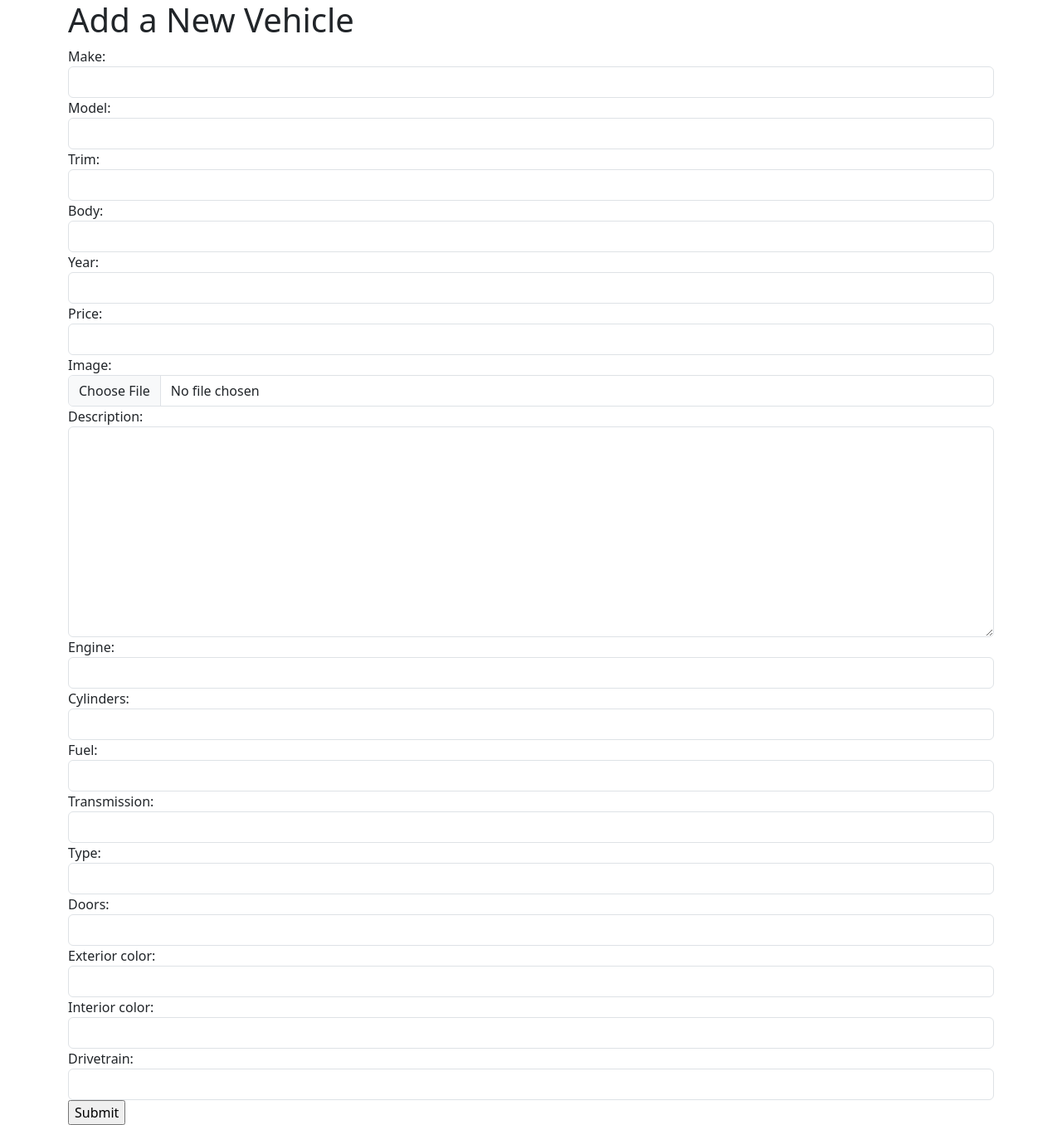
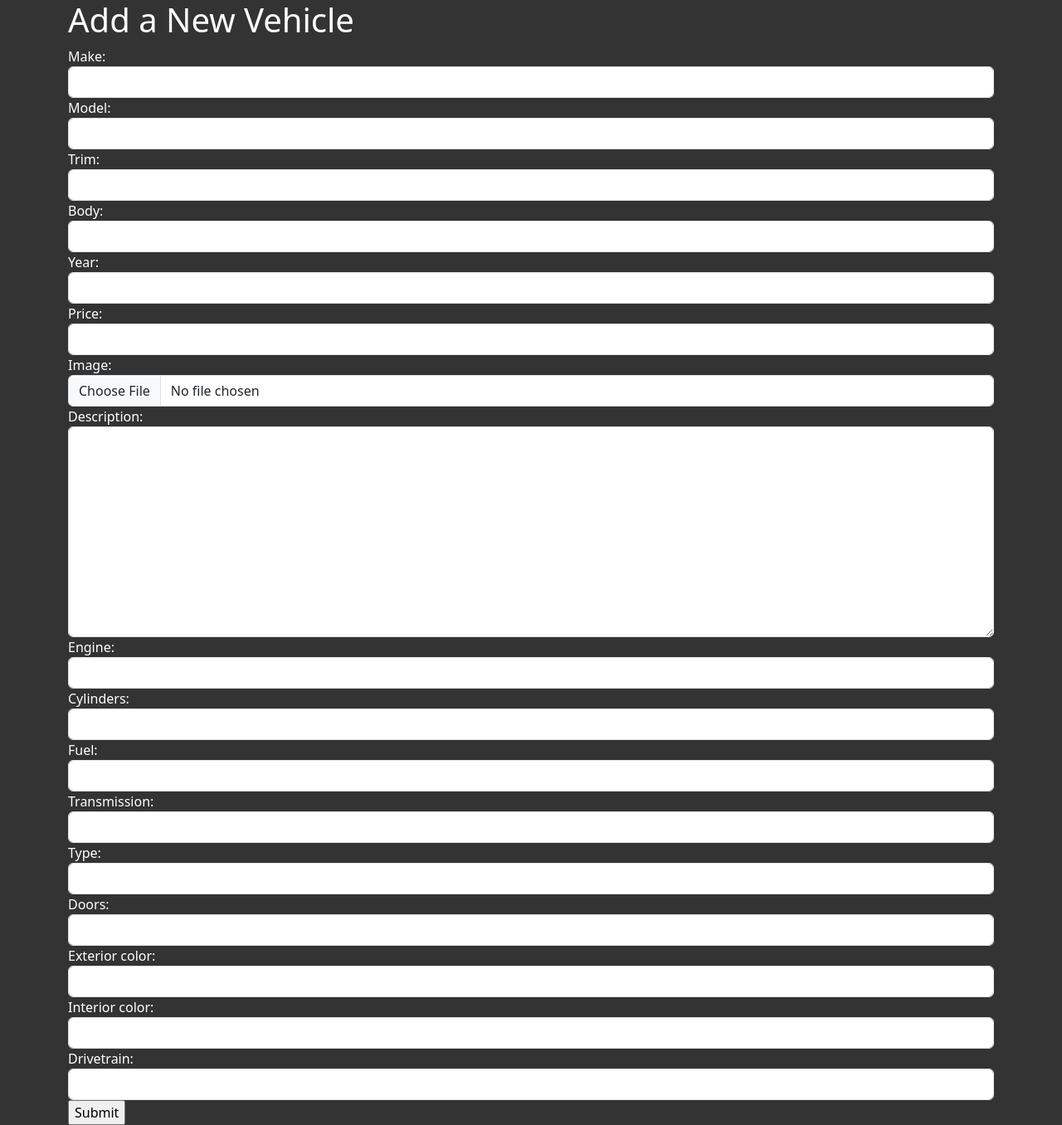
Before and after one commit to amirablhsn/CSCI2040U, a Django app: page /add/ in a window 1280 px wide. Shown: the whole page at 83% size. Run offline with Django 5.2, Linux system fonts and the light colour scheme.

Commit message:
added dark background for darkmode theme

```diff
--- a/catalogue/templates/add.html
+++ b/catalogue/templates/add.html
@@ -2,6 +2,12 @@
 {% block title %} Add Vehicle {% endblock %}
 
 {% block content %}
+<style>
+    body {
+        background-color: #333; /* Dark grey background */
+        color: white; /* Optional: makes text more readable */
+    }
+</style>
 <h1>Add a New Vehicle</h1>
 
 <form action="/add/" method="post" enctype="multipart/form-data">
--- a/catalogue/templates/base.html
+++ b/catalogue/templates/base.html
@@ -5,6 +5,12 @@
     <meta name="viewport" content="width=device-width, initial-scale=1.0">
     <title>{% block title %}Car Catalogue{% endblock %}</title>
     <link rel="stylesheet" href="https://cdn.jsdelivr.net/npm/bootstrap@5.3.3/dist/css/bootstrap.min.css">
+    <style>
+        body {
+            background-color: #333; /* Dark grey background */
+            color: white; /* Optional: makes text more readable */
+        }
+    </style>
 </head>
 <body>
     <div class="container">{% block content %} {% endblock %}</div>
--- a/catalogue/templates/details.html
+++ b/catalogue/templates/details.html
@@ -2,6 +2,12 @@
 {% block content %}
 
 <div class="container my-4" style= "width: 60vw">
+    <style>
+        body {
+            background-color: #333; /* Dark grey background */
+            color: white; /* Optional: makes text more readable */
+        }
+    </style>
     <div class="card p-4">
         <h4 class="fw-bold">{{vehicle.year}} {{vehicle.make}} {{vehicle.model}} {{vehicle.trim}}</h4>
         <p class="fw-bold">Type: {{vehicle.body}}</a></p>
--- a/catalogue/templates/search.html
+++ b/catalogue/templates/search.html
@@ -1,12 +1,13 @@
 {% extends "base.html" %} {% block title %} Home Page {% endblock %}
 {% block content %}
 <div class="container" style="margin-top: 50px">
+
     <h1>Welcome!</h1>
     <form method="GET" action="{% url 'search' %}">
         <div class="mb-3">
         <label for="catalogue-search" class="form-label">Search</label>
         <input type="search" name="catalogue-search" class="form-control" id="catalogue-search" aria-describedby="search-vehicles" value="{{ query }}">
-        <div id="search-vehicles" class="form-text">Look through our catalogue!</div>
+        <div id="search-vehicles" class="form-text" style="color: white;">Look through our catalogue!</div>
         </div>
         <button type="search" class="btn btn-primary">Search</button>
         <a href="{% url 'add' %}" class="btn btn-primary">Add Vehicle</a>
```
Also changed, not shown: catalogue/migrations/0004_remove_vehicle_mileage_remove_vehicle_name_and_more.py (added), db.sqlite3.
